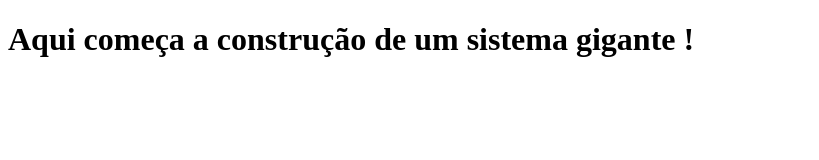
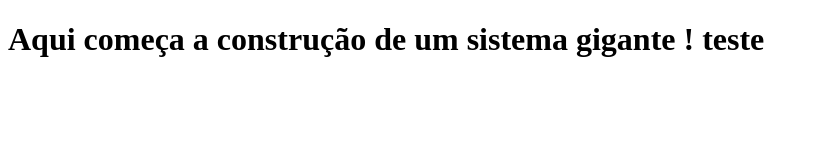
Before and after one commit to Adriano-Ivan/clone-tabnews, a Next.js app: page / in a window 1280 px wide. Shown: the top 160 px of the page, without its empty margins (0-819 px from the left). Built offline with nearby package versions, Linux system fonts and the light colour scheme.

Commit message:
.next in .gitignore

```diff
--- a/pages/index.js
+++ b/pages/index.js
@@ -1,6 +1,6 @@
 
 function Home() {
-    return <h1>Aqui começa a construção de um sistema gigante !</h1>
+    return <h1>Aqui começa a construção de um sistema gigante ! teste</h1>
 }
 
 export default Home;
```
